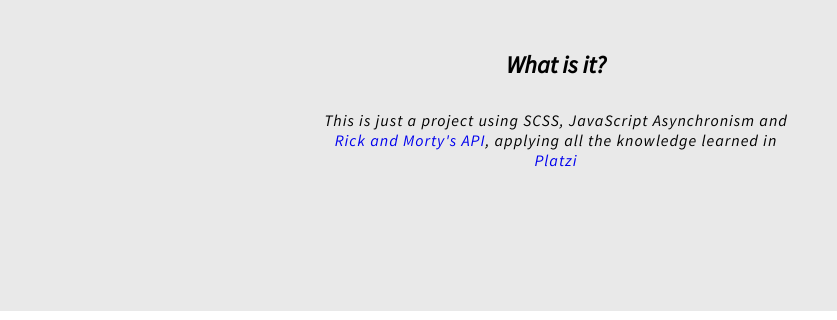
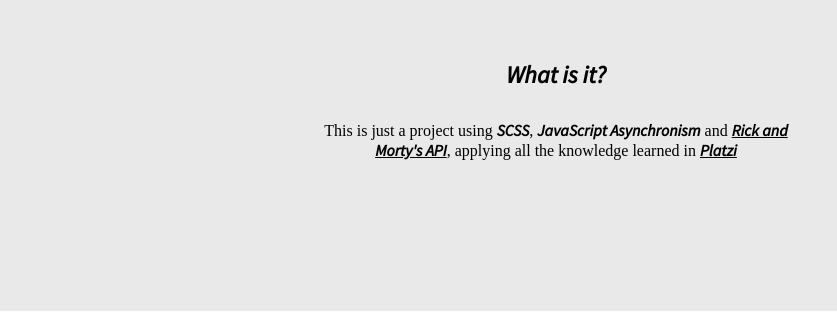
Before and after one commit to leonelmoyanoo/RickAndMortyAPI, a website: page index.html in a window 1280 px wide. Shown: the part 163-483 px from the top of the page, 0-837 px from the left. Drawn offline with Linux system fonts and the light colour scheme.

Commit message:
improving project's description

```diff
--- a/index.html
+++ b/index.html
@@ -32,7 +32,8 @@
                 What is it?
             </h2>
             <p class="resume__description--paragraph">
-                This is just a project using SCSS, JavaScript Asynchronism and <a href="https://rickandmortyapi.com/"
+                This is just a project using
+                <em>SCSS</em>, <em>JavaScript Asynchronism</em> and <a href="https://rickandmortyapi.com/"
                     target="__blank">Rick and Morty's API</a>,
                 applying all the knowledge learned in <a href="https://platzi.com/@leonelmoyanoo/"
                     target="__blank">Platzi</a>
--- a/sass/styles.scss
+++ b/sass/styles.scss
@@ -51,9 +51,16 @@
     margin-bottom: 30px;
 }
 .resume__description--paragraph{
-    letter-spacing: 1px;
+    letter-spacing: 1.1;
+    font-family: 'Times New Roman', Times, serif;
 }
-
+.resume__description--paragraph a{
+    text-decoration: underline;
+    color: black;
+}
+.resume__description--paragraph a,em{
+    font-weight: bold;
+}
 .resume__image{
     width: 10%;
 }
```
Also changed, not shown: css/styles.css, 1 other file.
